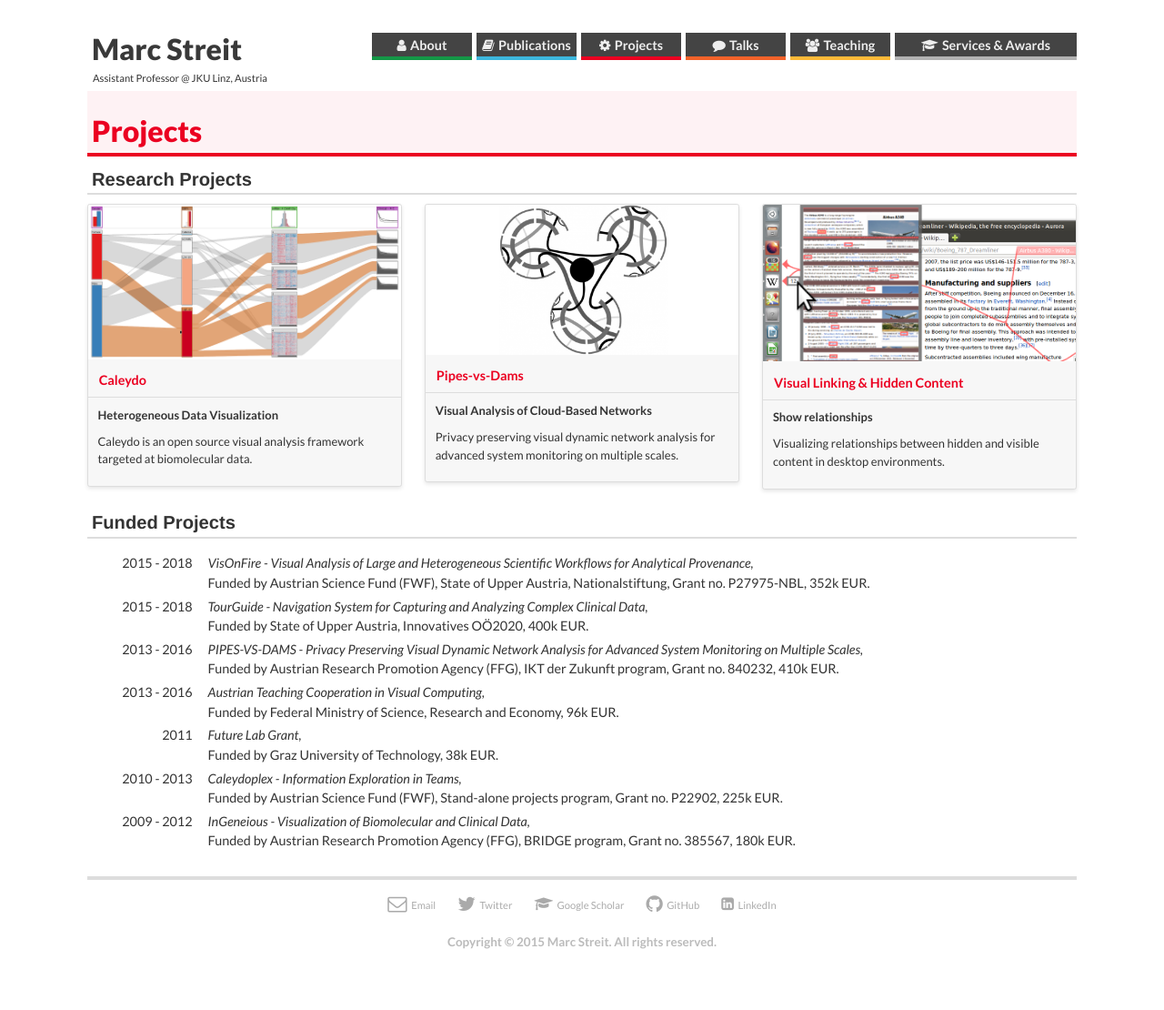
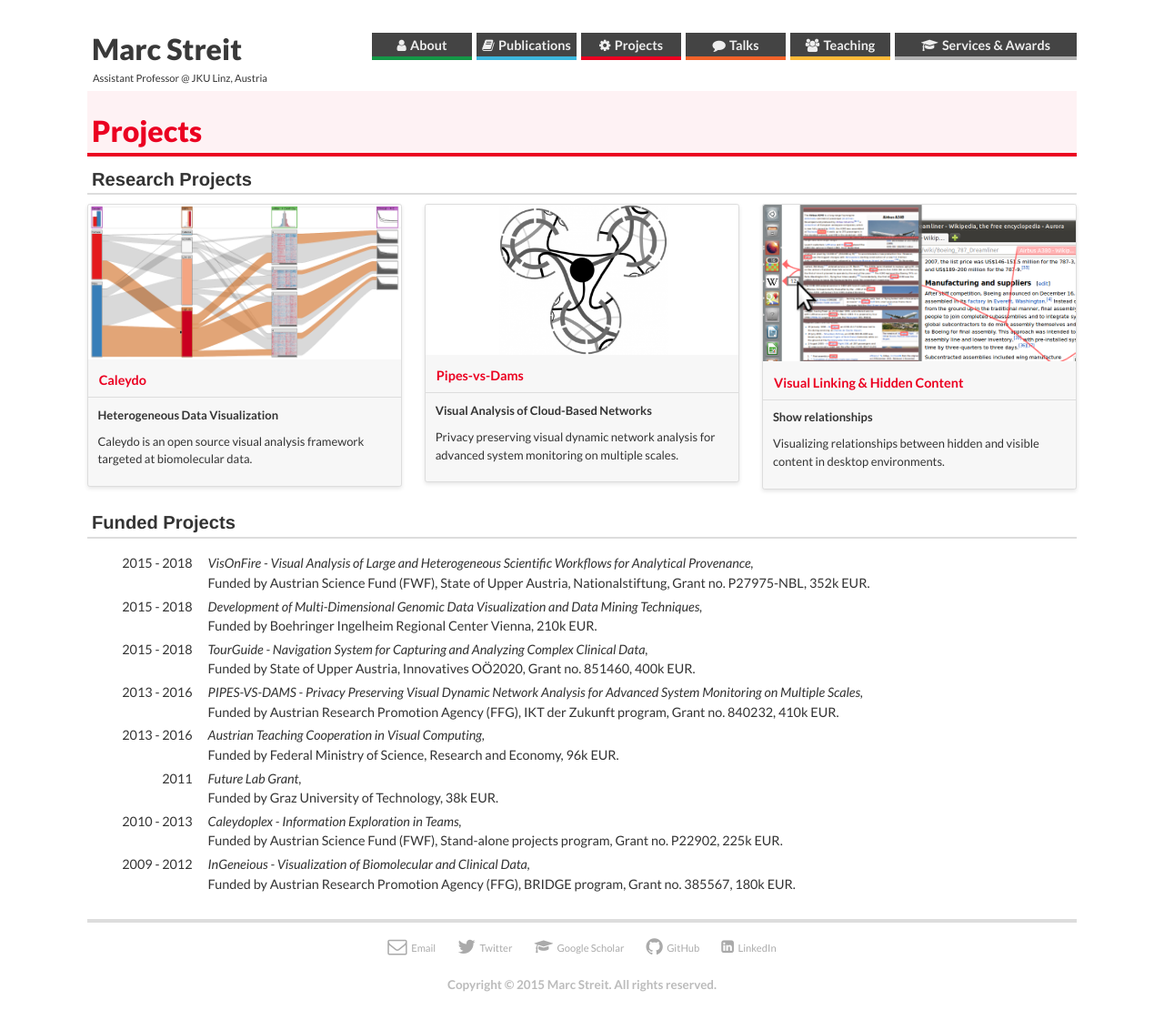
Before and after one commit to mstreit/mstreit.github.io, a Jekyll site: the page built from projects.md, in a window 1280 px wide. Shown: the whole page at 91% size. Built offline with Jekyll 4.4.1, drawn with Linux system fonts in a browser that asks for light colours; nearby versions of some CDN libraries; some web fonts are replaced; before the commit the page ends 1063 px from its top, so only the background shows below that.

Commit message:
updated CV

```diff
--- a/_data/funding.yml
+++ b/_data/funding.yml
@@ -13,6 +13,21 @@
   active: true
   amount: 352k EUR
 
+- agency: Boehringer Ingelheim Regional Center Vienna
+  website:
+  logo:
+  title: "Development of Multi-Dimensional Genomic Data Visualization and Data Mining Techniques"
+  recipient: jku
+  pi:
+  copi:
+  partners:
+  time: 2015 - 2018
+  program:
+  project-link:
+  number:
+  active: true
+  amount: 210k EUR
+
 - agency: State of Upper Austria
   website:
   logo:
@@ -24,7 +39,7 @@
   time: 2015 - 2018
   program: Innovatives OÖ2020
   project-link:
-  number:
+  number: 851460
   active: true
   amount: 400k EUR
 
--- a/_data/reviewing.yml
+++ b/_data/reviewing.yml
@@ -1,3 +1,6 @@
+- for: German Research Foundation (DFG)
+  years: 2015
+
 - for: IEEE Transactions on Visualization and Computer Graphics (TVCG)
   years: 2012 - 2015
 
```
Also changed, not shown: _data/functions.yml (+7 -3 lines).
